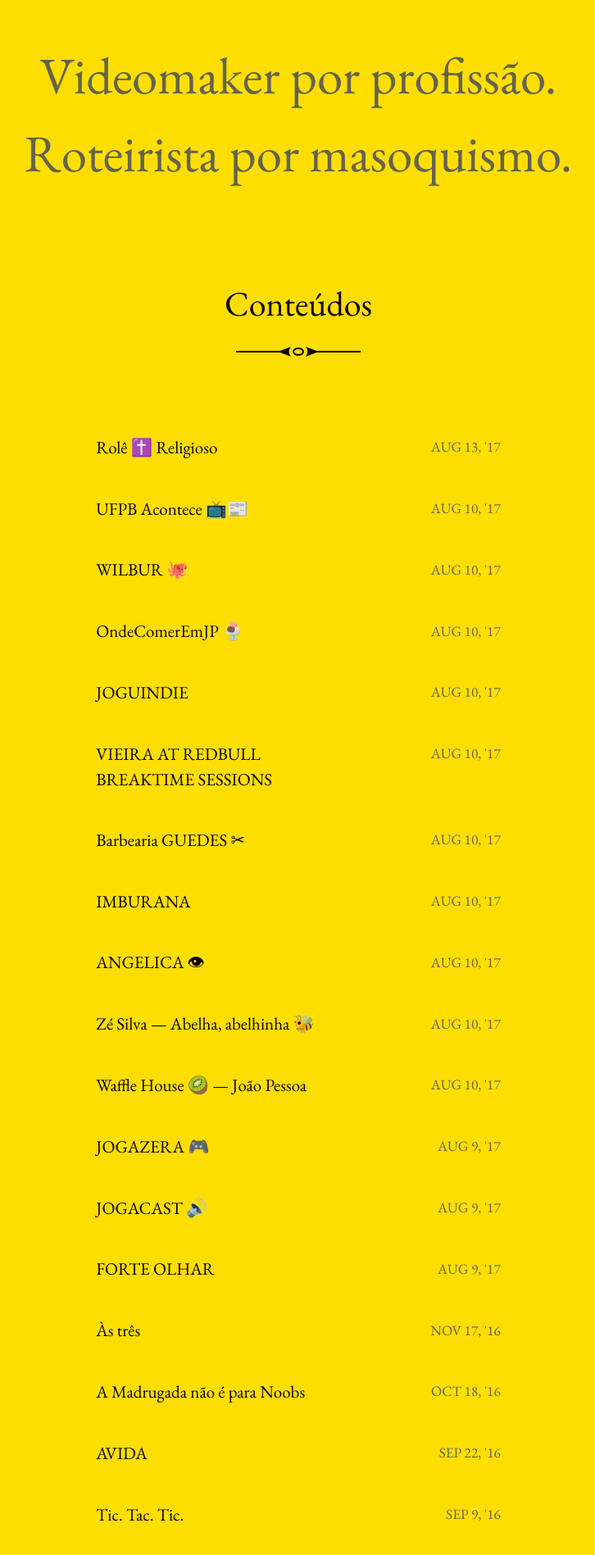
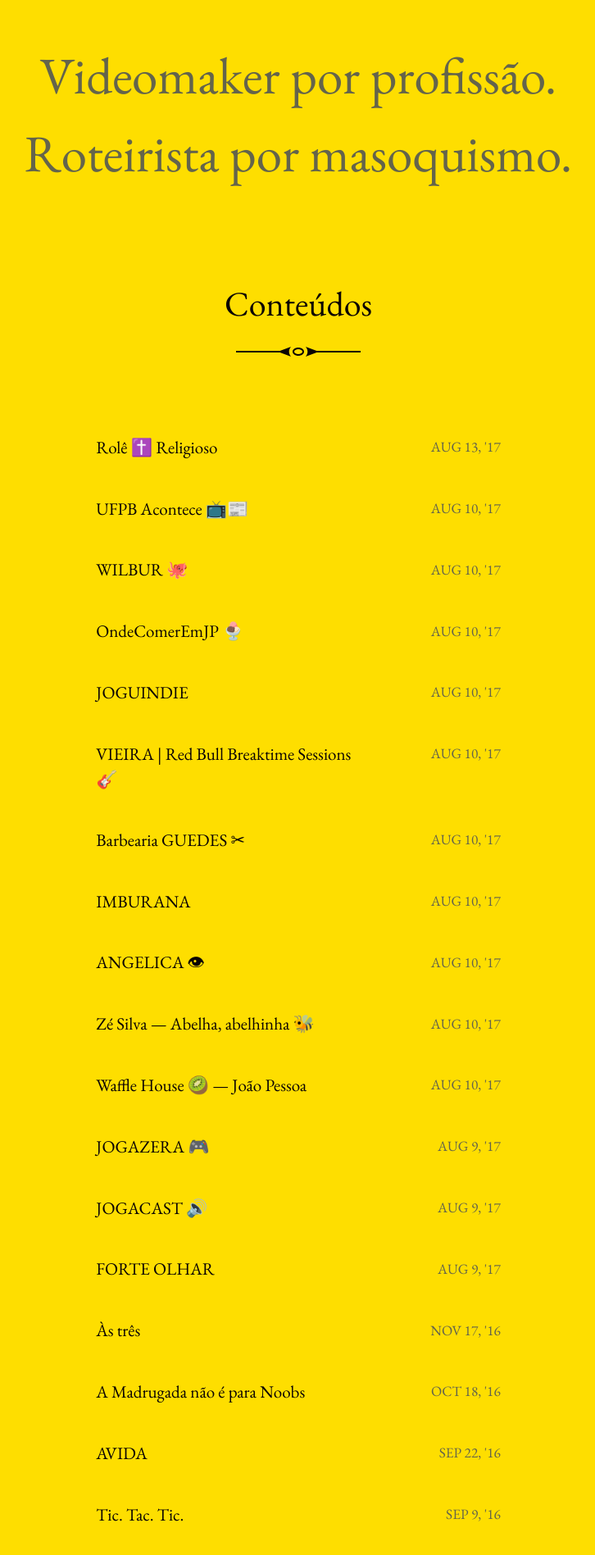
Before and after one commit to tropicaos/laueu, a Jekyll site: the page built from index.html, in a window 1280 px wide. Shown: the part 384-2281 px from the top of the page at 82% size, without its empty margins (276-1002 px from the left). Built offline with Jekyll 4.4.1, drawn with Linux system fonts in a browser that asks for light colours; the list of posts is cut into pages by our own code.

Commit message:
Update Blog “2020-07-02-vieira-at-redbull-breaktime-sessions”

```diff
--- a/_posts/2020-07-02-vieira-at-redbull-breaktime-sessions.md
+++ b/_posts/2020-07-02-vieira-at-redbull-breaktime-sessions.md
@@ -1,6 +1,6 @@
 ---
 layout: post
-title: VIEIRA AT REDBULL BREAKTIME SESSIONS
+title: VIEIRA | Red Bull Breaktime Sessions 🎸
 categories:
   - fotos
 tags: cobertura, show
```
